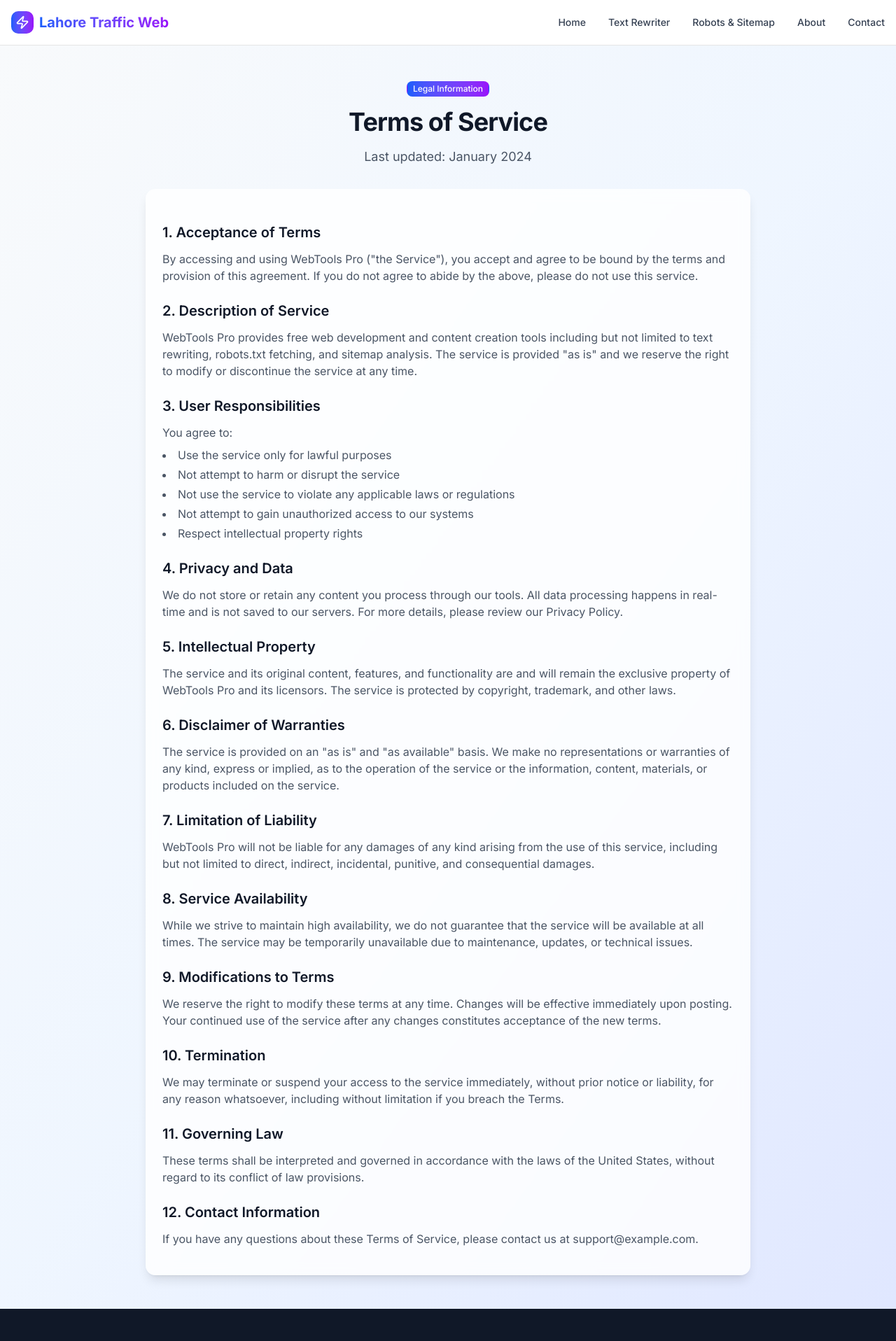
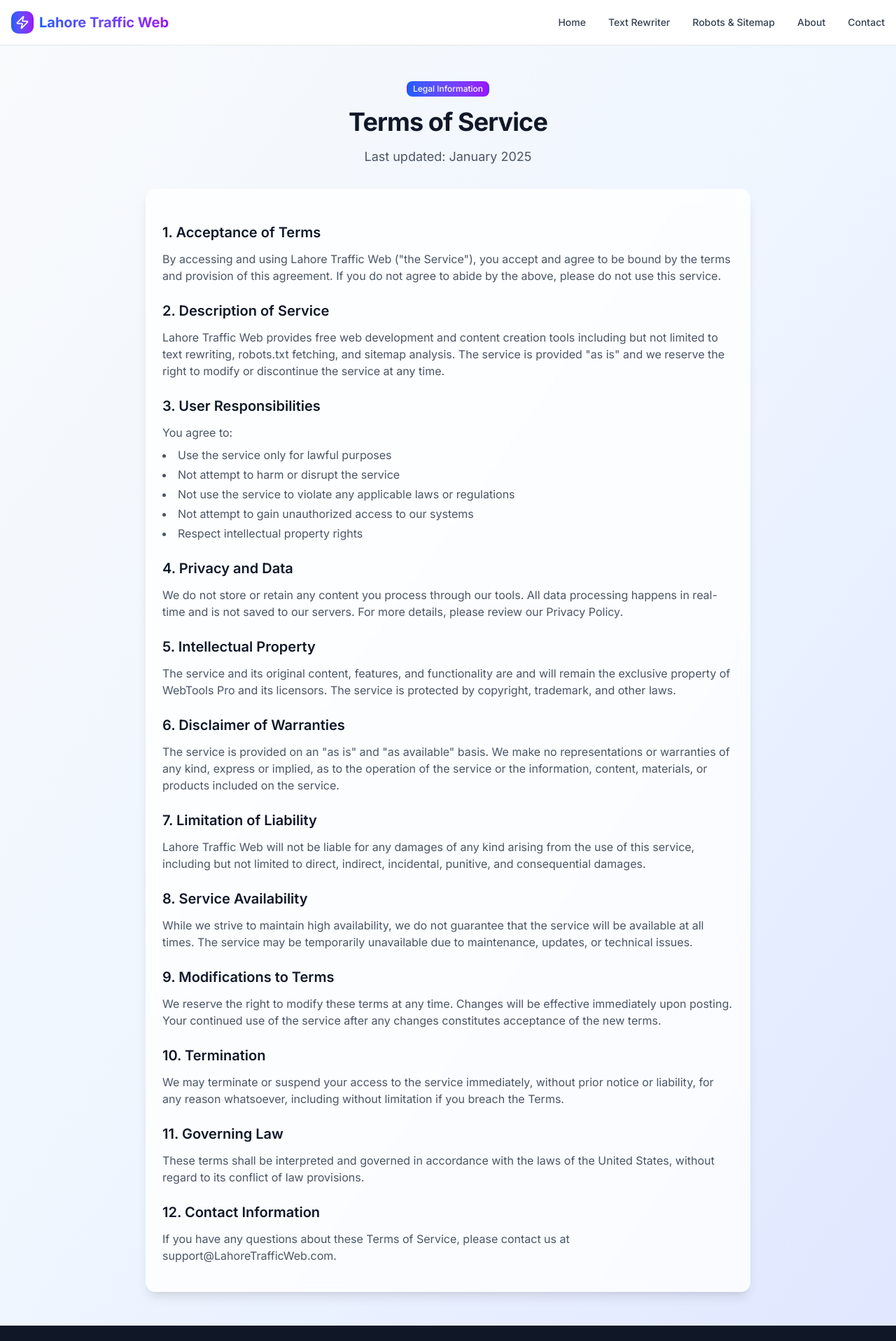
Before and after one commit to abdullah-codes-dev/Tool-rewrite, a Next.js app: page /terms in a window 1280 px wide. Shown: the top 1916 px of the page at 70% size. Built offline with nearby package versions, Linux system fonts and the light colour scheme.

Commit message:
Update page.tsx

```diff
--- a/src/app/terms/page.tsx
+++ b/src/app/terms/page.tsx
@@ -13,7 +13,7 @@ export default function TermsPage() {
 						Terms of Service
 					</h1>
 					<p className='text-lg text-gray-600'>
-						Last updated: January 2024
+						Last updated: January 2025
 					</p>
 				</div>
 
@@ -25,7 +25,7 @@ export default function TermsPage() {
 									1. Acceptance of Terms
 								</h2>
 								<p className='text-gray-600 mb-4'>
-									By accessing and using WebTools Pro
+									By accessing and using Lahore Traffic Web
 									(&quot;the Service&quot;), you accept and
 									agree to be bound by the terms and provision
 									of this agreement. If you do not agree to
@@ -39,7 +39,7 @@ export default function TermsPage() {
 									2. Description of Service
 								</h2>
 								<p className='text-gray-600 mb-4'>
-									WebTools Pro provides free web development
+									Lahore Traffic Web provides free web development
 									and content creation tools including but not
 									limited to text rewriting, robots.txt
 									fetching, and sitemap analysis. The service
@@ -125,7 +125,7 @@ export default function TermsPage() {
 									7. Limitation of Liability
 								</h2>
 								<p className='text-gray-600 mb-4'>
-									WebTools Pro will not be liable for any
+									Lahore Traffic Web will not be liable for any
 									damages of any kind arising from the use of
 									this service, including but not limited to
 									direct, indirect, incidental, punitive, and
@@ -192,7 +192,7 @@ export default function TermsPage() {
 								<p className='text-gray-600 mb-4'>
 									If you have any questions about these Terms
 									of Service, please contact us at
-									support@example.com.
+									support@LahoreTrafficWeb.com.
 								</p>
 							</section>
 						</div>
```
